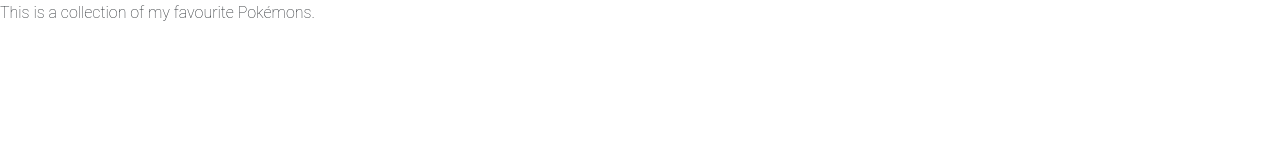
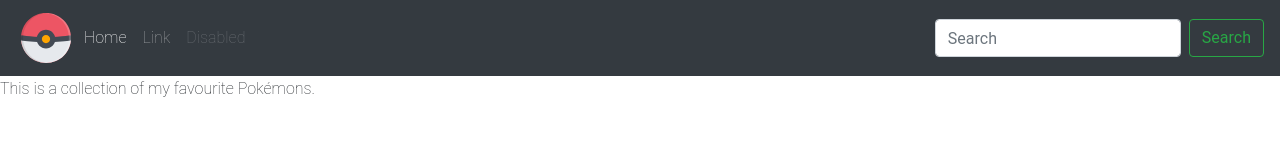
Before and after one commit to wentdavid/Poke-Pedia, a plain HTML site: page index.html in a window 1280 px wide. Drawn offline with nearby package versions, Linux system fonts and the light colour scheme; no server answers.

Commit message:
changing bootstrap navbar incl. search

```diff
--- a/index.html
+++ b/index.html
@@ -9,7 +9,100 @@
   </head>
   <body>
 
+    <nav class="navbar navbar-expand-md navbar-dark bg-dark">
+      <button class="navbar-toggler" type="button" data-toggle="collapse" data-target="#navbarTogglerDemo03" aria-controls="navbarTogglerDemo03" aria-expanded="false" aria-label="Toggle navigation">
+        <span class="navbar-toggler-icon"></span>
+      </button>
+      <div class="pokeballLogo">
+        <?xml version="1.0" encoding="iso-8859-1"?>
+        <svg version="1.1" id="Layer_1" xmlns="http://www.w3.org/2000/svg" xmlns:xlink="http://www.w3.org/1999/xlink" x="0px" y="0px"
+          viewBox="0 0 511.985 511.985" style="enable-background:new 0 0 511.985 511.985;" xml:space="preserve">
+        <path style="fill:#ED5564;" d="M491.859,156.348c-12.891-30.483-31.342-57.865-54.842-81.372
+          c-23.516-23.5-50.904-41.96-81.373-54.85c-31.56-13.351-65.091-20.125-99.652-20.125c-34.554,0-68.083,6.773-99.645,20.125
+          c-30.483,12.89-57.865,31.351-81.373,54.85c-23.499,23.507-41.959,50.889-54.85,81.372C6.774,187.91,0,221.44,0,255.993
+          c0,34.56,6.773,68.091,20.125,99.652c12.89,30.469,31.351,57.857,54.85,81.357c23.507,23.516,50.889,41.967,81.373,54.857
+          c31.562,13.344,65.091,20.125,99.645,20.125c34.561,0,68.092-6.781,99.652-20.125c30.469-12.891,57.857-31.342,81.373-54.857
+          c23.5-23.5,41.951-50.889,54.842-81.357c13.344-31.561,20.125-65.092,20.125-99.652C511.984,221.44,505.203,187.91,491.859,156.348z
+          "/>
+        <path style="fill:#E6E9ED;" d="M0.102,263.18c0.875,32.014,7.593,63.092,20.023,92.465c12.89,30.469,31.351,57.857,54.85,81.357
+          c23.507,23.516,50.889,41.967,81.373,54.857c31.562,13.344,65.091,20.125,99.645,20.125c34.561,0,68.092-6.781,99.652-20.125
+          c30.469-12.891,57.857-31.342,81.373-54.857c23.5-23.5,41.951-50.889,54.842-81.357c12.438-29.373,19.156-60.451,20.031-92.465
+          H0.102z"/>
+        <path style="fill:#434A54;" d="M510.765,281.211c0.812-8.344,1.219-16.75,1.219-25.218c0-9.516-0.516-18.953-1.531-28.289
+          c-12.719,1.961-30.984,4.516-53.998,7.054c-43.688,4.82-113.904,10.57-200.463,10.57c-86.552,0-156.776-5.75-200.455-10.57
+          c-23.022-2.539-41.28-5.093-53.998-7.054C0.516,237.04,0,246.478,0,255.993c0,8.468,0.406,16.875,1.219,25.218
+          c41.53,6.25,133.027,17.436,254.773,17.436S469.234,287.461,510.765,281.211z"/>
+        <path style="fill:#E6E9ED;" class="pokecircle" d="M309.334,266.656c0,29.459-23.891,53.334-53.342,53.334c-29.452,0-53.334-23.875-53.334-53.334
+          c0-29.453,23.882-53.327,53.334-53.327C285.443,213.33,309.334,237.204,309.334,266.656z"/>
+        <path style="fill:#434A54;" d="M255.992,170.66c-52.936,0-95.997,43.069-95.997,95.997s43.062,95.988,95.997,95.988
+          s95.996-43.061,95.996-95.988C351.988,213.729,308.928,170.66,255.992,170.66z M255.992,309.335
+          c-23.522,0-42.663-19.156-42.663-42.678c0-23.523,19.14-42.663,42.663-42.663c23.531,0,42.654,19.14,42.654,42.663
+          C298.646,290.178,279.523,309.335,255.992,309.335z"/>
+        <path style="opacity:0.2;fill:#FFFFFF;enable-background:new    ;" d="M491.859,156.348c-12.891-30.483-31.342-57.865-54.842-81.372
+          c-23.516-23.5-50.904-41.96-81.373-54.85c-31.56-13.351-65.091-20.125-99.652-20.125c-3.57,0-7.125,0.078-10.664,0.219
+          c30.789,1.25,60.662,7.93,88.974,19.906c30.498,12.89,57.873,31.351,81.371,54.85c23.5,23.507,41.969,50.889,54.857,81.372
+          c13.359,31.562,20.109,65.092,20.109,99.646c0,34.56-6.75,68.091-20.109,99.652c-12.889,30.469-31.357,57.857-54.857,81.357
+          c-23.498,23.516-50.873,41.967-81.371,54.857c-28.312,11.969-58.186,18.656-88.974,19.906c3.539,0.141,7.093,0.219,10.664,0.219
+          c34.561,0,68.092-6.781,99.652-20.125c30.469-12.891,57.857-31.342,81.373-54.857c23.5-23.5,41.951-50.889,54.842-81.357
+          c13.344-31.561,20.125-65.092,20.125-99.652C511.984,221.44,505.203,187.91,491.859,156.348z"/>
+        <path style="opacity:0.1;enable-background:new    ;" d="M20.125,355.645c12.89,30.469,31.351,57.857,54.85,81.357
+          c23.507,23.516,50.889,41.967,81.373,54.857c31.562,13.344,65.091,20.125,99.645,20.125c3.57,0,7.125-0.078,10.664-0.219
+          c-30.789-1.25-60.67-7.938-88.982-19.906c-30.483-12.891-57.857-31.342-81.364-54.857c-23.507-23.5-41.96-50.889-54.858-81.357
+          c-13.352-31.56-20.117-65.091-20.117-99.652c0-34.554,6.765-68.084,20.116-99.646C54.35,125.864,72.803,98.481,96.31,74.983
+          c23.507-23.507,50.881-41.968,81.364-54.858c28.312-11.976,58.193-18.656,88.982-19.906c-3.539-0.14-7.094-0.218-10.664-0.218
+          c-34.554,0-68.083,6.773-99.645,20.125c-30.483,12.89-57.865,31.351-81.373,54.858c-23.499,23.499-41.959,50.881-54.85,81.364
+          C6.774,187.91,0,221.44,0,255.993C0,290.553,6.774,324.085,20.125,355.645z"/>
+        <g>
+        </g>
+        <g>
+        </g>
+        <g>
+        </g>
+        <g>
+        </g>
+        <g>
+        </g>
+        <g>
+        </g>
+        <g>
+        </g>
+        <g>
+        </g>
+        <g>
+        </g>
+        <g>
+        </g>
+        <g>
+        </g>
+        <g>
+        </g>
+        <g>
+        </g>
+        <g>
+        </g>
+        <g>
+        </g>
+        </svg>
+      </div>
 
+      <div class="collapse navbar-collapse" id="navbarTogglerDemo03">
+        <ul class="navbar-nav mr-auto mt-2 mt-lg-0">
+          <li class="nav-item active">
+            <a class="nav-link" href="#">Home <span class="sr-only">(current)</span></a>
+          </li>
+          <li class="nav-item">
+            <a class="nav-link" href="#">Link</a>
+          </li>
+          <li class="nav-item">
+            <a class="nav-link disabled" href="#">Disabled</a>
+          </li>
+        </ul>
+        <form class="form-inline my-2 my-lg-0">
+          <input class="form-control mr-sm-2" type="search" placeholder="Search" aria-label="Search">
+          <button class="btn btn-outline-success my-2 my-sm-0" type="submit">Search</button>
+        </form>
+      </div>
+    </nav>
 
     <!-- <nav class="navbar navbar-expand-lg navbar-dark bg-dark">
       <div class="pokeballLogo">
```
